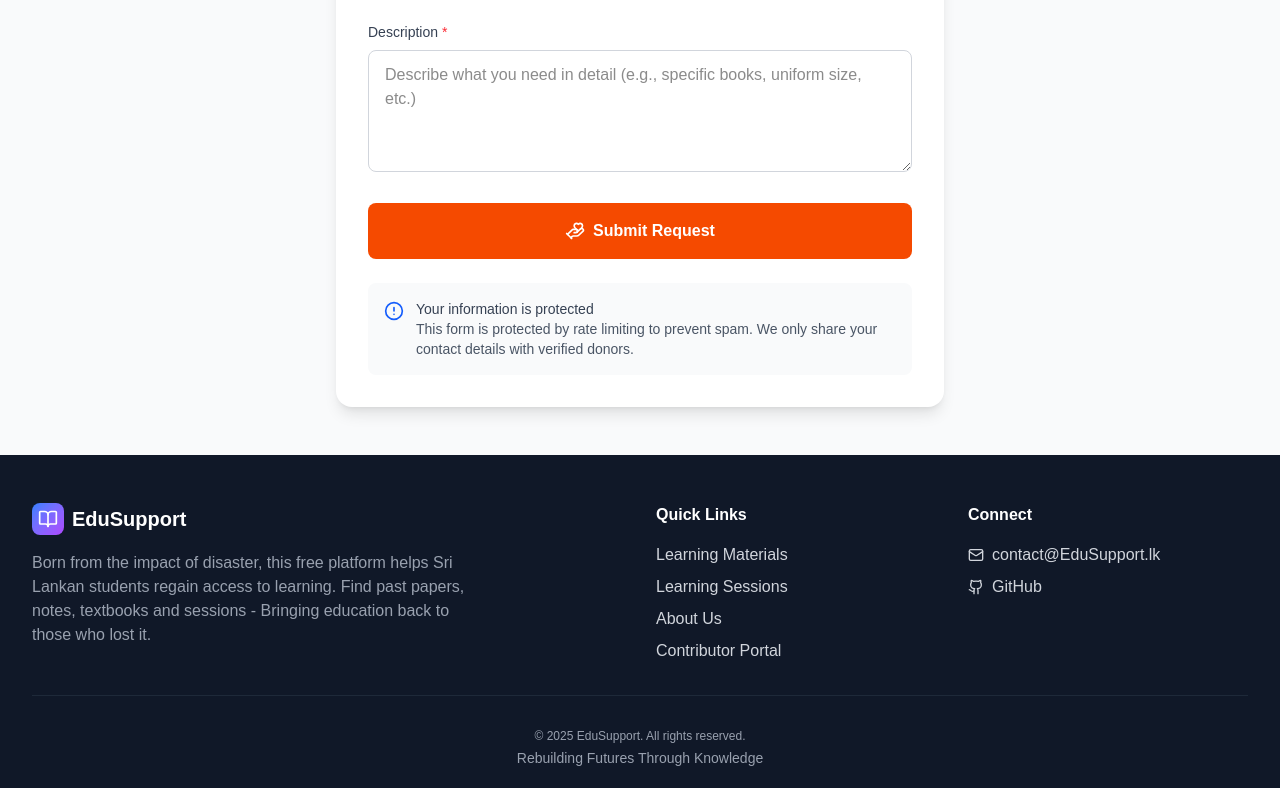
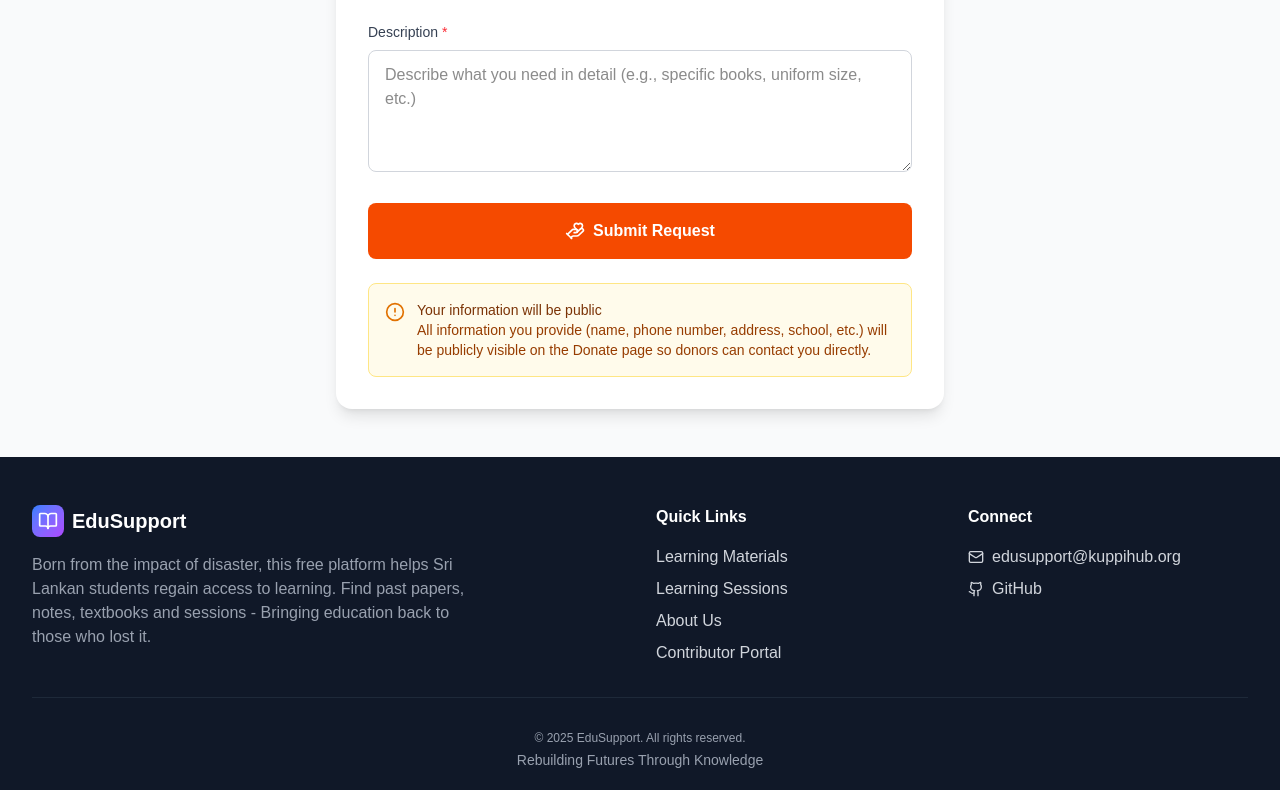
Before and after one commit to NipunSGeeTH/edu-support, a Next.js app: page /request-donation in a window 1280 px wide. Shown: the part 985-1775 px from the top of the page. Built offline with nearby package versions, Linux system fonts and the light colour scheme; no server answers; the database is empty.

Commit message:
style:donate,  footer email

```diff
--- a/src/app/donate/page.tsx
+++ b/src/app/donate/page.tsx
@@ -318,15 +318,17 @@ export default function DonatePage() {
 
                       {/* Contact */}
                       <div className="pt-4 border-t border-gray-100">
-                        <a
-                          href={`tel:${request.phoneNumber}`}
-                          className="inline-flex items-center gap-2 px-4 py-2 bg-red-600 text-white rounded-lg text-sm font-medium hover:bg-red-700 transition-colors"
-                        >
-                          <Phone className="w-4 h-4" />
-                          Contact to Donate
-                        </a>
-                        <p className="mt-2 text-xs text-gray-500">
-                          Address: {request.address}
+                        <div className="flex items-center gap-2 text-sm text-gray-700 mb-2">
+                          <Phone className="w-4 h-4 text-gray-400" />
+                          <a
+                            href={`tel:${request.phoneNumber}`}
+                            className="font-medium text-red-600 hover:text-red-700 hover:underline"
+                          >
+                            {request.phoneNumber}
+                          </a>
+                        </div>
+                        <p className="text-xs text-gray-500">
+                          <span className="font-medium">Address:</span> {request.address}
                         </p>
                       </div>
                     </div>
--- a/src/app/request-donation/page.tsx
+++ b/src/app/request-donation/page.tsx
@@ -349,12 +349,12 @@ export default function RequestDonationPage() {
               )}
             </button>
 
-            {/* Security Notice */}
-            <div className="flex items-start gap-3 p-4 bg-gray-50 rounded-lg text-sm text-gray-600">
-              <AlertCircle className="w-5 h-5 text-blue-600 shrink-0 mt-0.5" />
+            {/* Public Data Notice */}
+            <div className="flex items-start gap-3 p-4 bg-amber-50 border border-amber-200 rounded-lg text-sm text-amber-800">
+              <AlertCircle className="w-5 h-5 text-amber-600 shrink-0 mt-0.5" />
               <div>
-                <p className="font-medium text-gray-700">Your information is protected</p>
-                <p>This form is protected by rate limiting to prevent spam. We only share your contact details with verified donors.</p>
+                <p className="font-medium text-amber-900">Your information will be public</p>
+                <p>All information you provide (name, phone number, address, school, etc.) will be publicly visible on the Donate page so donors can contact you directly.</p>
               </div>
             </div>
           </form>
--- a/src/components/Footer.tsx
+++ b/src/components/Footer.tsx
@@ -52,11 +52,11 @@ export default function Footer() {
             <ul className="space-y-2">
               <li>
                 <a
-                  href="mailto:contact@EduSupport.lk"
+                  href="mailto:edusupport@kuppihub.org"
                   className="flex items-center space-x-2 text-gray-300 hover:text-white transition-colors"
                 >
                   <Mail className="w-4 h-4" />
-                  <span>contact@EduSupport.lk</span>
+                  <span>edusupport@kuppihub.org</span>
                 </a>
               </li>
               <li>
```
